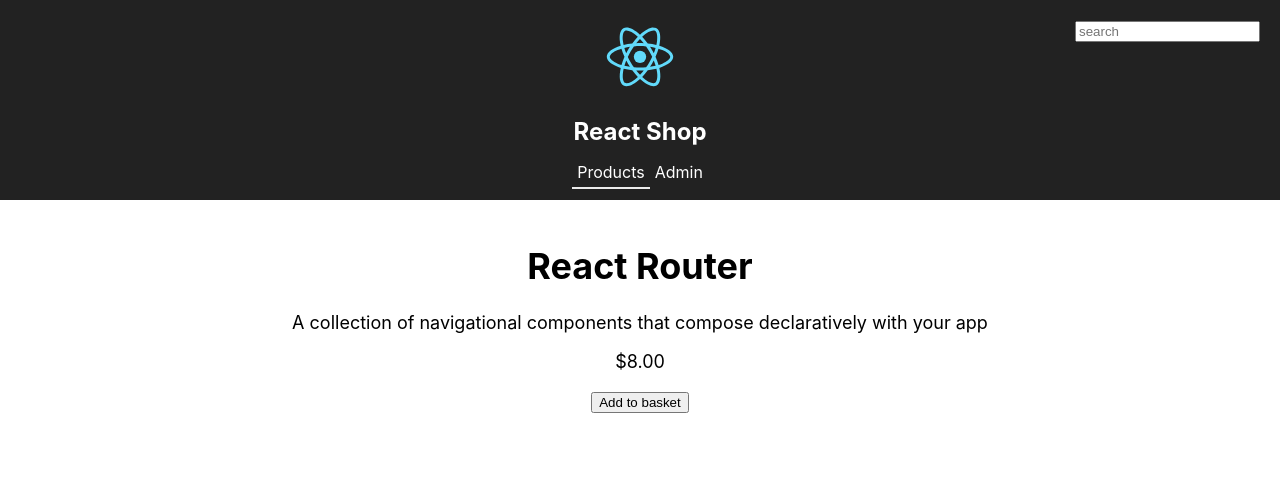
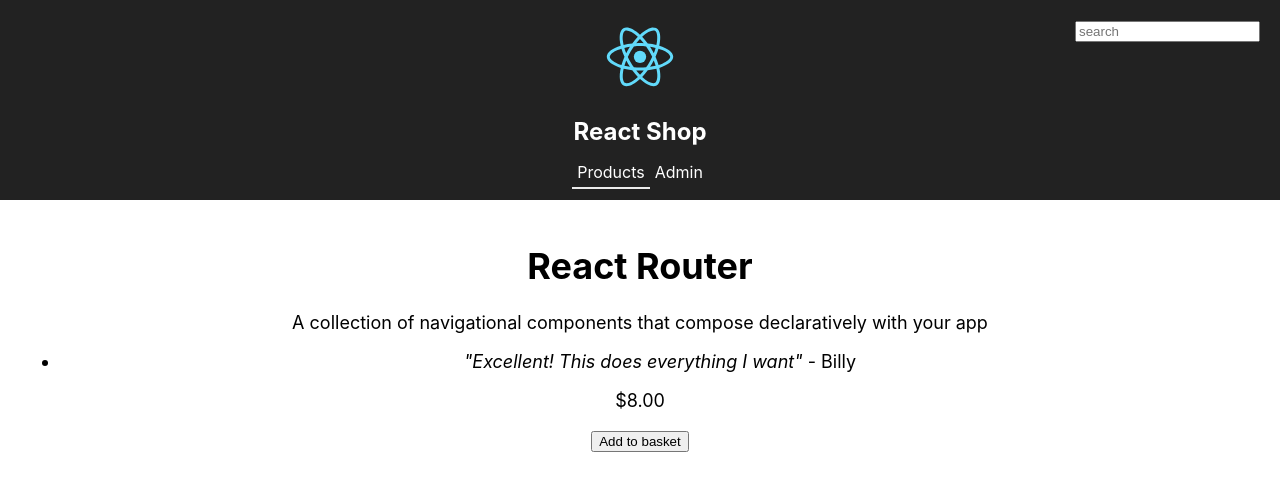
Before and after one commit to hesbon-osoro/Learn-React-with-TypeScript-3, a React (Create React App) app in the folder chapter6/react-router-shop/: page /products/1 in a window 1280 px wide. Shown: the top 490 px of the page. Built offline with nearby package versions, Linux system fonts and the light colour scheme.

Commit message:
using reviews

```diff
--- a/chapter6/react-router-shop/src/Product.tsx
+++ b/chapter6/react-router-shop/src/Product.tsx
@@ -16,6 +16,15 @@ const Product: React.FC<IProps> = props => {
 		<React.Fragment>
 			<h1>{product.name}</h1>
 			<p>{product.description}</p>
+			<div>
+				<ul className="product-reviews">
+					{product.reviews.map(review => (
+						<li key={review.reviewer} className="product-reviews-item">
+							<i>"{review.comment}"</i> - {review.reviewer}
+						</li>
+					))}
+				</ul>
+			</div>
 			<p className="product-price">
 				{new Intl.NumberFormat('en-US', {
 					currency: 'USD',
```
